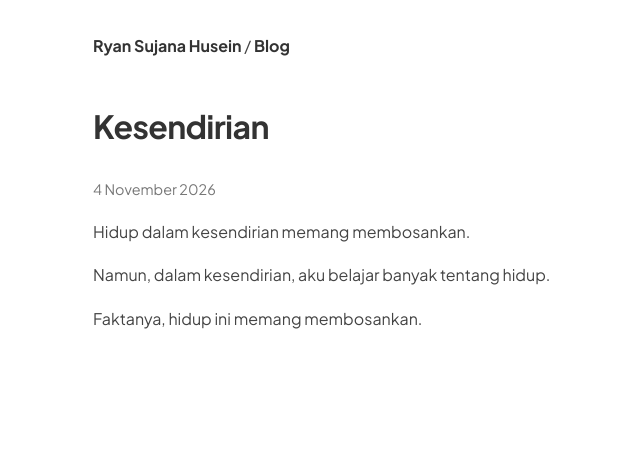
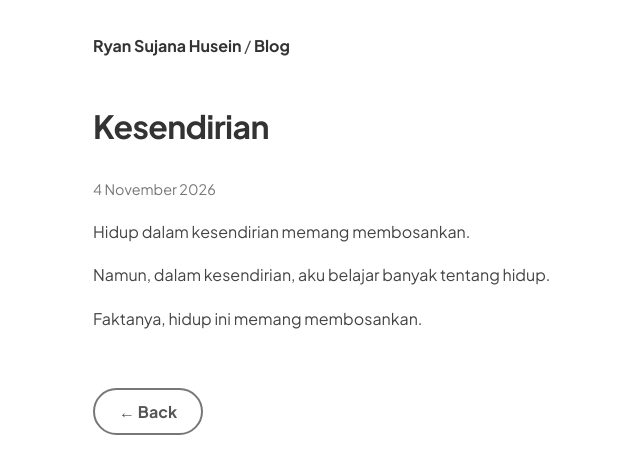
Before and after one commit to rayzansein/rayzansein.github.io, a Jekyll site: the page built from _posts/2026-11-04-kesendirian.md, in a window 1280 px wide. Shown: the top 474 px of the page, without its empty margins (207-847 px from the left). Built offline with Jekyll 4.4.1, drawn with Linux system fonts in a browser that asks for light colours.

Commit message:
Add back button on post pages
Co-Authored-By: Claude Opus 5.5 <noreply@anthropic.com>

```diff
--- a/_layouts/default.html
+++ b/_layouts/default.html
@@ -18,6 +18,8 @@
   time { color: #777; font-size: 0.9rem; }
   article + article { margin-top: 48px; padding-top: 32px; border-top: 1px solid #eee; }
   h2 a { text-decoration: none; }
+  a.back { display: inline-block; margin-top: 40px; padding: 8px 24px; border: 2px solid #777; border-radius: 999px; color: #555; font-weight: 700; text-decoration: none; }
+  a.back:hover, a.back:focus-visible { border-color: #333; background: #333; color: #fff; }
 </style>
 </head>
 <body>
@@ -25,6 +27,7 @@
   <main>
     {% if page.date %}<h1>{{ page.title }}</h1><time datetime="{{ page.date | date_to_xmlschema }}">{{ page.date | date: "%-d %B %Y" }}</time>{% endif %}
     {{ content }}
+    {% if page.date %}<a class="back" href="/blog/">&larr; Back</a>{% endif %}
   </main>
 </body>
 </html>
```
